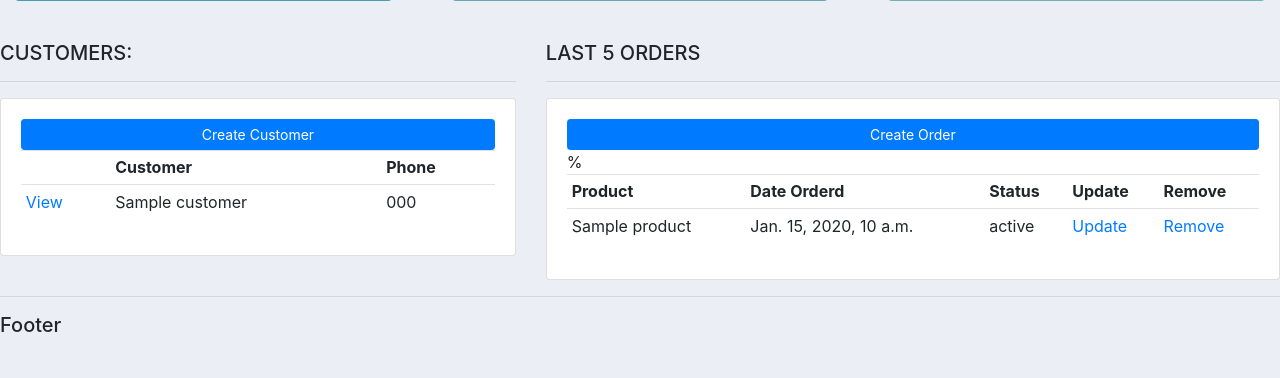
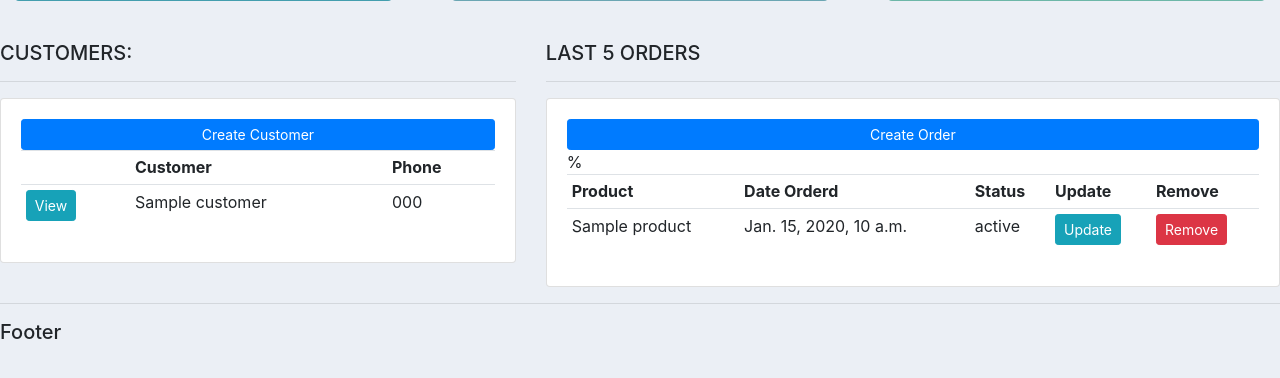
Before and after one commit to jwc20/django_tut_customer_management_app, a Django app: template crm1/accounts/templates/accounts/dashboard.html in a window 1280 px wide. Shown: the part 241-619 px from the top of the page. Run offline with Django 3.2, Linux system fonts and the light colour scheme; the template is opened without the code that fills it: most values are stand-ins (such as "Sample title", 1, 10 or a date in 2020).

Commit message:
added styling to buttons

```diff
--- a/crm1/accounts/templates/accounts/dashboard.html
+++ b/crm1/accounts/templates/accounts/dashboard.html
@@ -21,7 +21,7 @@
 
         {% for customer in customers %}
         <tr>
-          <td><a href="{% url 'customer' customer.id %}">View</a></td>
+          <td><a class="btn btn-sm btn-info" href="{% url 'customer' customer.id %}">View</a></td>
           <td>{{ customer.name }}</td>
           <td>{{ customer.phone }}</td>
         </tr>
@@ -50,8 +50,8 @@
           <td>{{ order.product }}</td>
           <td>{{ order.date_created }}</td>
           <td>{{ order.status }}</td>
-          <td><a href="">Update</a></td>
-          <td><a href="">Remove</a></td>
+          <td><a class="btn btn-sm btn-info" href="">Update</a></td>
+          <td><a class="btn btn-sm btn-danger" href="">Remove</a></td>
         </tr>
 
         {% endfor order in orders %}%
```
